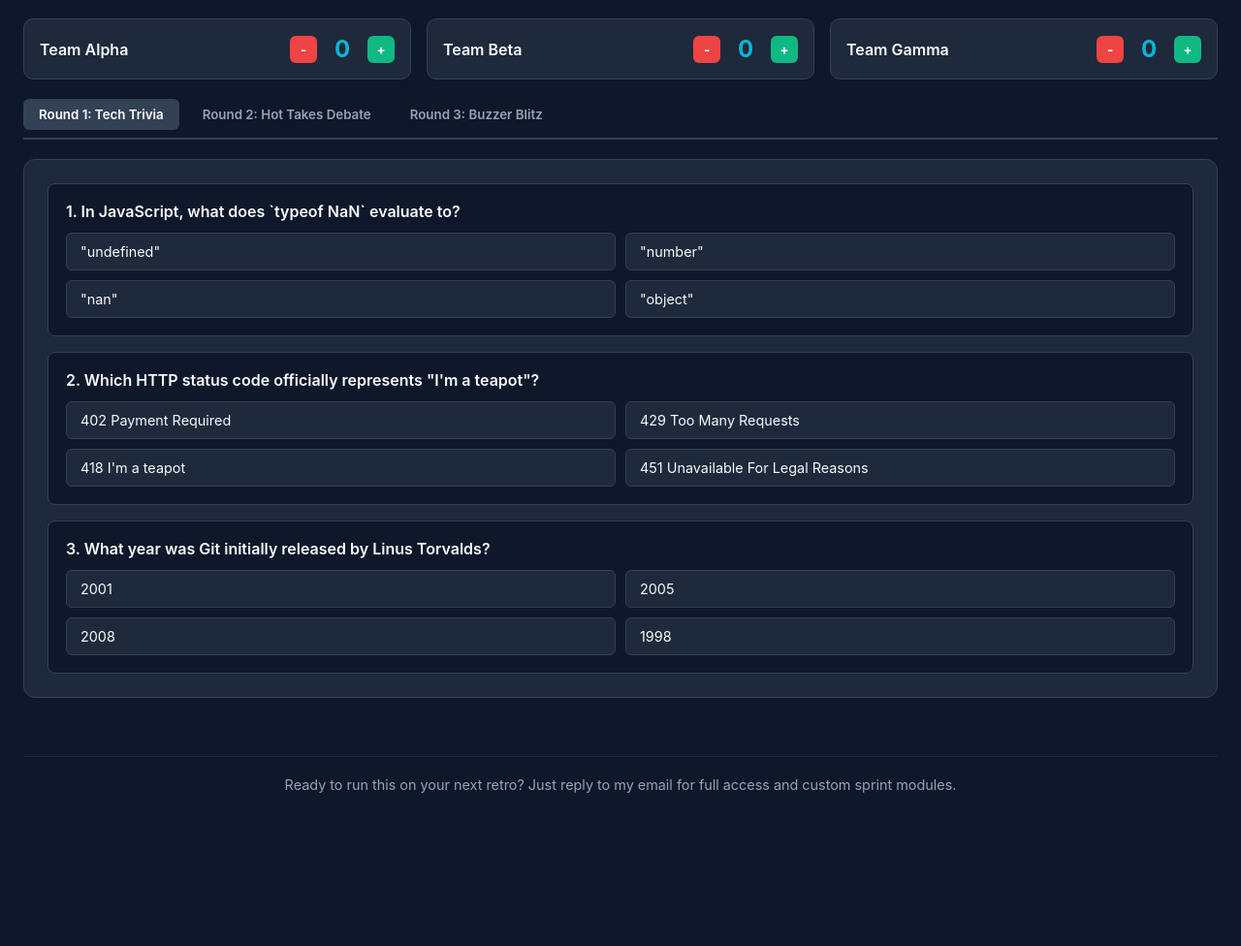
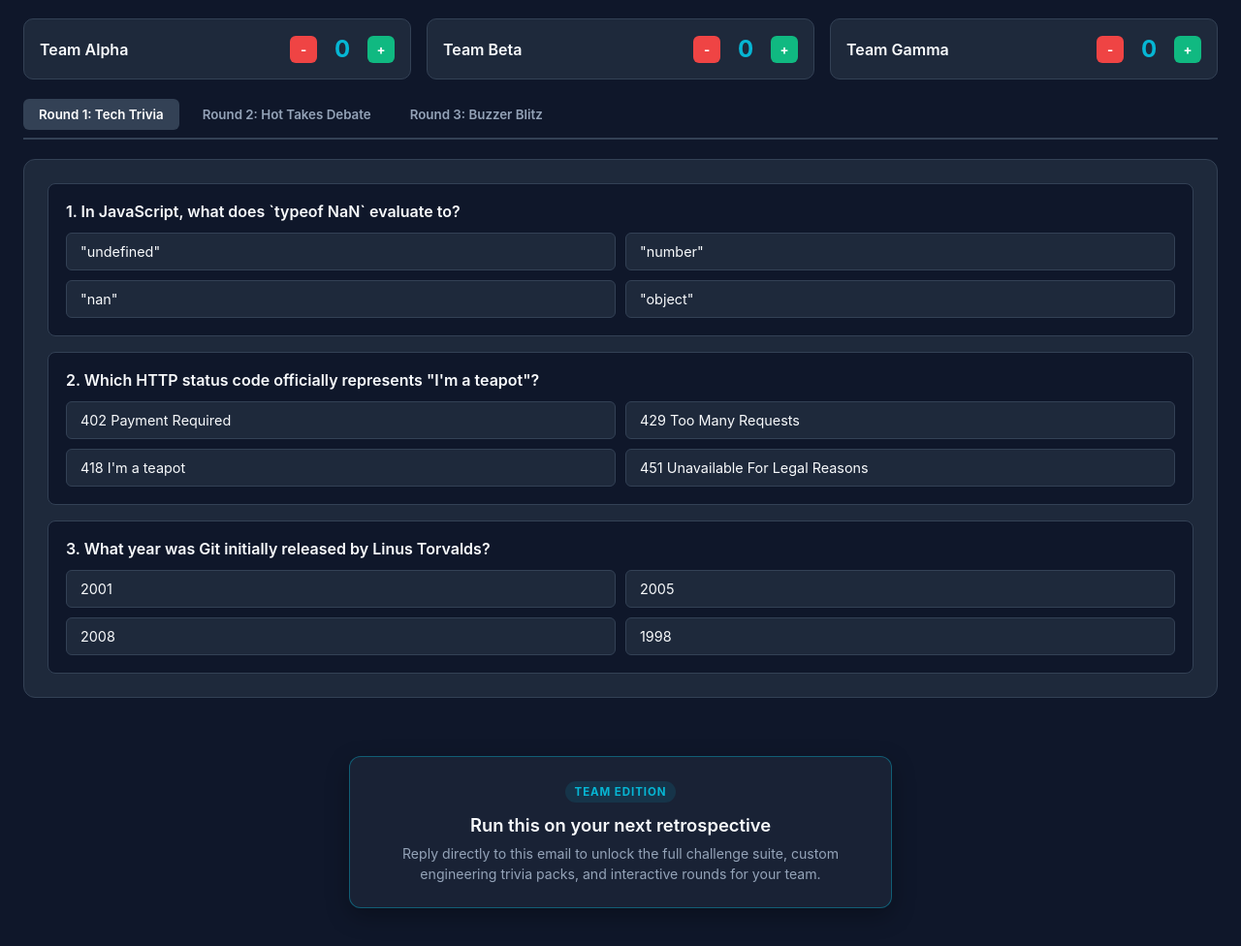
Before and after one commit to remoteshowdown/demo, a plain HTML site: page index.html in a window 1280 px wide. Shown: the part 106-1082 px from the top of the page at 97% size. Before the commit the page ends 968 px from the top, so only its background shows below. Drawn offline with Linux system fonts and the light colour scheme.

Commit message:
Update index.html

```diff
--- a/index.html
+++ b/index.html
@@ -276,8 +276,16 @@
       el.style.display = (el.style.display === 'block') ? 'none' : 'block';
     }
   </script>
-  <div style="text-align: center; margin-top: 40px; padding: 20px; border-top: 1px solid #1e293b; color: #94a3b8; font-size: 0.9rem;">
-  <p>Ready to run this on your next retro? Just reply to my email for full access and custom sprint modules.</p>
+  <div style="margin: 40px auto 20px; max-width: 560px; background: rgba(30, 41, 59, 0.7); border: 1px solid rgba(6, 182, 212, 0.4); border-radius: 12px; padding: 24px; text-align: center; box-shadow: 0 8px 24px rgba(0, 0, 0, 0.3);">
+  <div style="display: inline-block; font-size: 0.72rem; font-weight: 700; letter-spacing: 0.08em; text-transform: uppercase; color: #06b6d4; background: rgba(6, 182, 212, 0.12); padding: 4px 10px; border-radius: 9999px; margin-bottom: 12px;">
+    Team Edition
+  </div>
+  <h3 style="margin: 0 0 8px; color: #f8fafc; font-size: 1.15rem; font-weight: 600; font-family: inherit;">
+    Run this on your next retrospective
+  </h3>
+  <p style="margin: 0; color: #94a3b8; font-size: 0.88rem; line-height: 1.5; font-family: inherit;">
+    Reply directly to this email to unlock the full challenge suite, custom engineering trivia packs, and interactive rounds for your team.
+  </p>
 </div>
 </body>
 </html>
```
